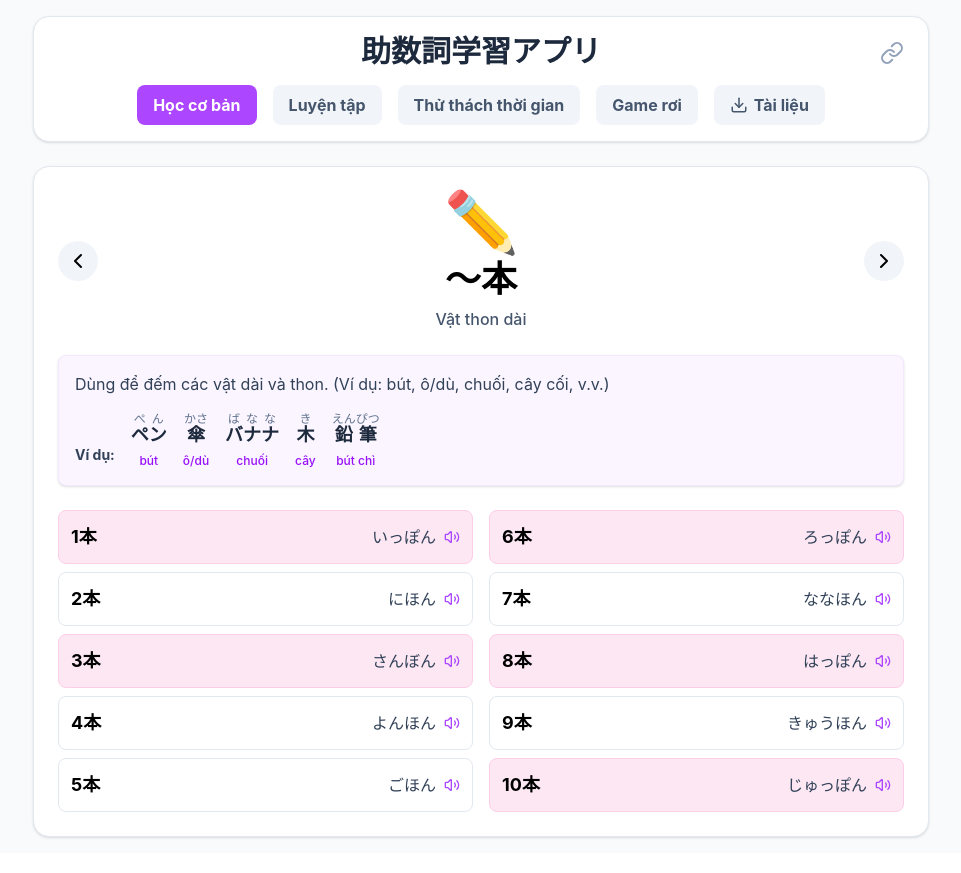
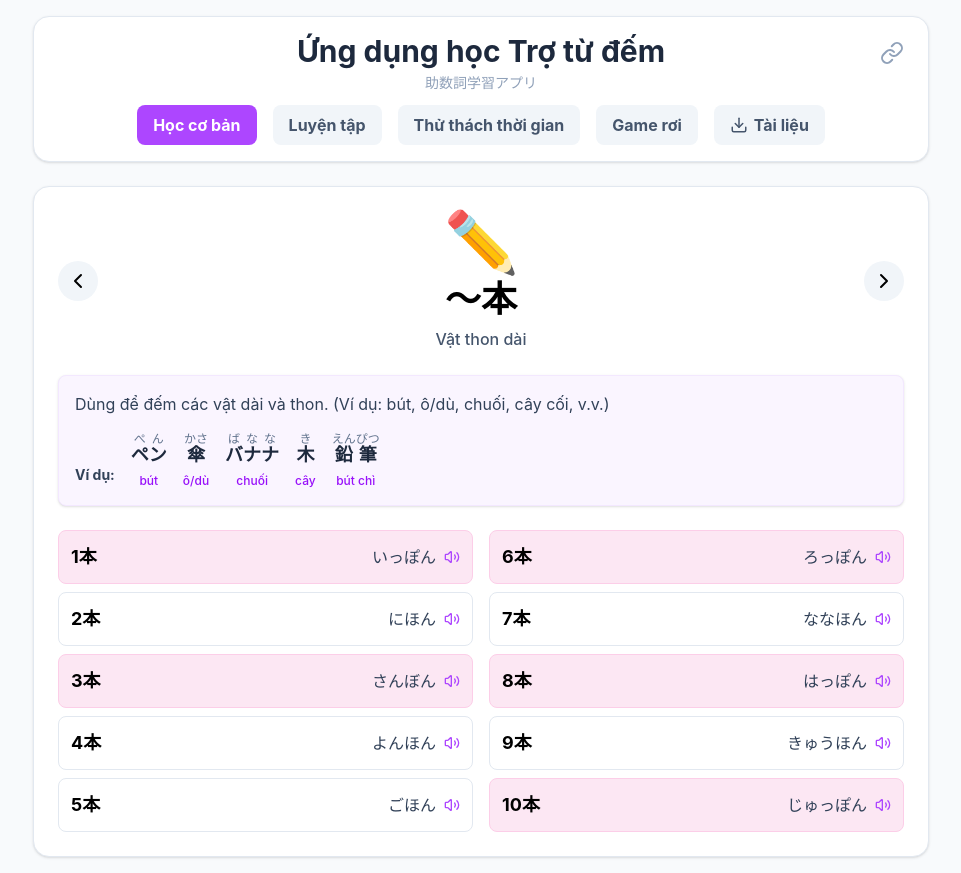
Before and after one commit to ITM-kaiwa/Counter, a React (Vite) app: page / in a window 1280 px wide. Shown: the whole page, without its empty margins (159-1120 px from the left). Built offline with nearby package versions, Linux system fonts and the light colour scheme.

Commit message:
Add files via upload

```diff
--- a/src/App.tsx
+++ b/src/App.tsx
@@ -20,7 +20,8 @@ function App() {
         >
           <Link size={24} />
         </a>
-        <h1 className="text-3xl font-bold text-slate-800 mb-4">助数詞学習アプリ</h1>
+        <h1 className="text-3xl font-bold text-slate-800 mb-1">Ứng dụng học Trợ từ đếm</h1>
+        <p className="text-sm text-slate-400 mb-3">助数詞学習アプリ</p>
         <div className="flex justify-center gap-4">
           <button
             className={`px-4 py-2 rounded-lg font-bold transition-colors ${mode === 'basic' ? 'bg-purple-500 text-white' : 'bg-slate-100 text-slate-600 hover:bg-slate-200'}`}
```
